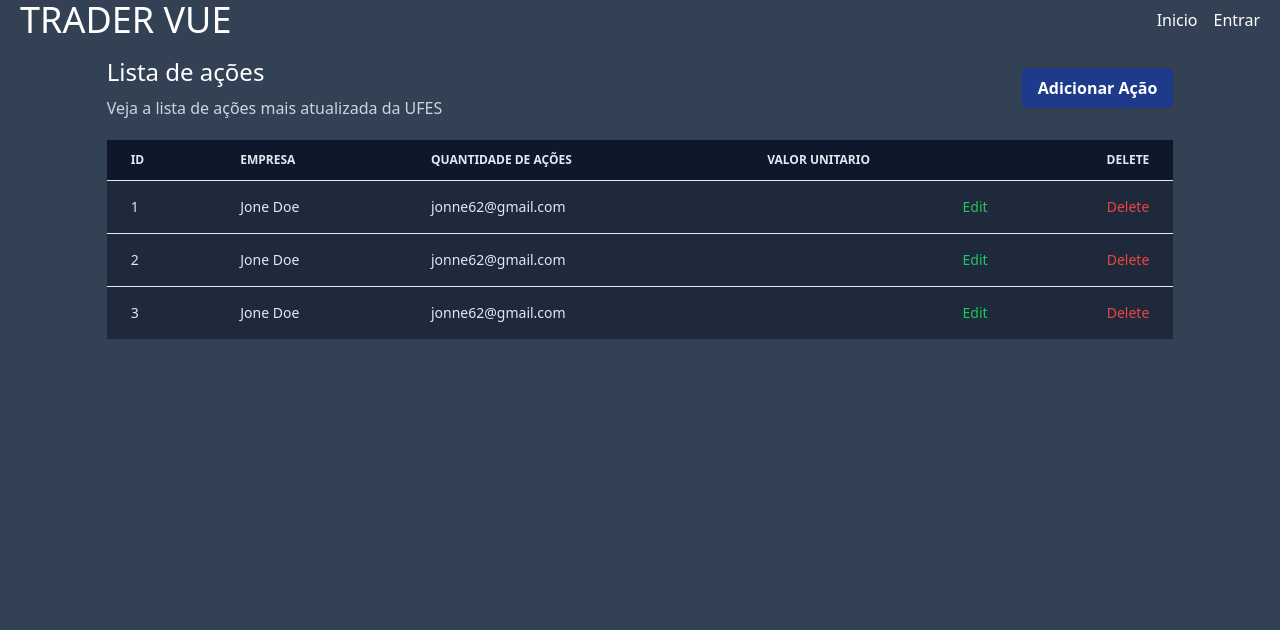
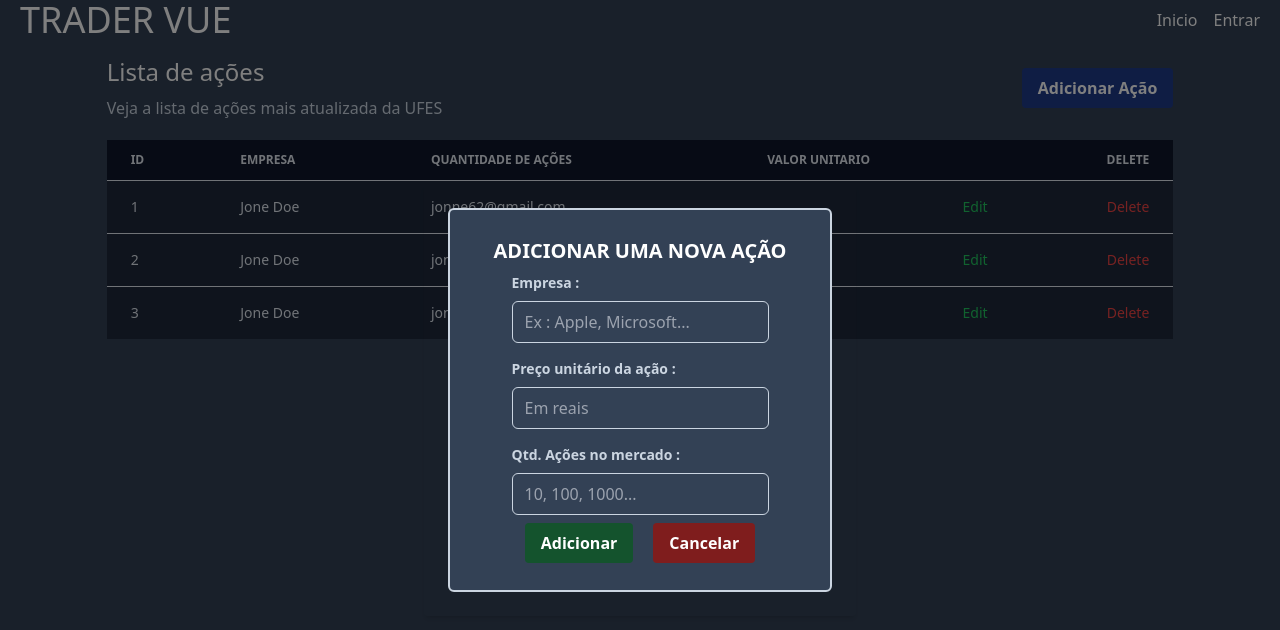
Before and after one commit to HiagoScierry/trade-vue, a Vue app: page / in a window 1280 px wide. Both pictures are taken after a click on the button "Adicionar Ação". Shown: the top 630 px of the page. Built offline with nearby package versions, Linux system fonts and the light colour scheme.

Commit message:
criado modal para formulario de empresa

```diff
--- /dev/null
+++ b/src/components/formEnterprise.vue
@@ -0,0 +1,67 @@
+<template>
+  <modalComponent :show="show">
+    <div
+      class="flex flex-col justify-center items-center h-96 w-96 bg-slate-700 border-2 border-slate-300 rounded-md p-5"
+    >
+      <h1 class="text-xl font-bold uppercase">Adicionar uma nova ação</h1>
+      <div>
+        <inputComponent
+          type="text"
+          label="Empresa :"
+          placeholder="Ex : Apple, Microsoft..."
+          :value="enterprise.name"
+        ></inputComponent>
+        <inputComponent
+          type="number"
+          label="Preço unitário da ação :"
+          placeholder="Em reais"
+          :value="enterprise.value"
+        ></inputComponent>
+        <inputComponent
+          type="number"
+          label="Qtd. Ações no mercado :"
+          placeholder="10, 100, 1000..."
+          :value="enterprise.required"
+        ></inputComponent>
+      </div>
+
+      <div class="flex justify-end items-center gap-5">
+        <buttonComponent type="success" text="Adicionar"></buttonComponent>
+        <buttonComponent @click="closeMethod" type="danger" text="Cancelar"></buttonComponent>
+      </div>
+    </div>
+  </modalComponent>
+</template>
+
+<script>
+import modalComponent from './modalcomponent.vue'
+import inputComponent from './inputComponent.vue'
+import buttonComponent from './buttonComponent.vue'
+export default {
+  name: 'formEnterpriseComponent',
+  components: {
+    modalComponent,
+    inputComponent,
+    buttonComponent
+  },
+  props: {
+    show: {
+      default: false,
+      required: true,
+      type: Boolean
+    },
+    enterprise: {
+      type: Object,
+      required: false
+    },
+    addMethod: {
+      type: Function,
+      required: true
+    },
+    closeMethod: {
+      type: Function,
+      required: true
+    }
+  },
+}
+</script>
--- /dev/null
+++ b/src/components/inputComponent.vue
@@ -0,0 +1,40 @@
+<template>
+   <div class="max-w-md mx-auto rounded-md overflow-hidden p-2">
+    <label :for="label" class="block text-slate-300 text-sm font-bold mb-2">{{ label }}</label>
+    <input
+        :type="type"
+        :id="label"
+        :name="label"
+        class="w-full px-3 py-2 border border-slate-300 bg-slate-700 text-slate-300 rounded-md focus:outline-none focus:border-slate-500"
+        :placeholder="placeholder">
+</div>
+</template>
+
+<script>
+export default {
+    name: 'inputComponent',
+    props: {
+        label: {
+            default: '',
+            required: true,
+            type: String
+        },
+        value: {
+            default: '',
+            required: false,
+            type: String
+        },
+        placeholder: {
+            default: '',
+            required: false,
+            type: String
+        },
+        type: {
+            default: 'text',
+            required: false,
+            type: String
+        }
+    }
+}
+
+</script>
--- a/src/components/layout.vue
+++ b/src/components/layout.vue
@@ -1,5 +1,5 @@
 <template>
-    <div class="bg-slate-700 text-white w-screen h-screen">
+    <div :class="{'overflow-hidden': openModal}" class="bg-slate-700 text-white w-screen h-screen">
         <slot></slot>
     </div>
 </template>
@@ -7,5 +7,11 @@
 <script>
     export default {
         name: 'LayoutComponent',
+        props: {
+            openModal: {
+                default: false,
+                type: Boolean
+            }
+        }
     };
 </script>
--- /dev/null
+++ b/src/components/modalComponent.vue
@@ -0,0 +1,23 @@
+<template>
+    <div
+        class="modal fixed inset-0 z-50 overflow-auto bg-black bg-opacity-50  flex items-center justify-center h-screen w-screen"
+        v-if="show"
+    >
+        <div class="modal-content shadow-md rounded p-6">
+            <slot></slot>
+        </div>
+    </div>
+</template>
+
+<script>
+    export default {
+        name: 'modalComponent',
+        props: {
+            show: {
+                type: Boolean,
+                required: true,
+                default: false
+            }
+        },
+    }
+</script>
--- a/src/views/HomeView.vue
+++ b/src/views/HomeView.vue
@@ -1,5 +1,5 @@
 <template>
-  <layout>
+  <layout :openModal="showAnyModal">
     <div class="flex justify-between items-center h-8 w-screen p-5">
       <div class="text-4xl">TRADER VUE</div>
       <nav>
@@ -18,26 +18,58 @@
             <p class="text-md text-slate-300">Veja a lista de ações mais atualizada da UFES</p>
           </div>
           <div>
-            <buttonComponent type="primary" text="Adicionar Ação">/</buttonComponent>
+            <buttonComponent type="primary" text="Adicionar Ação" @click="openModalToAddEnterprise"
+              >/</buttonComponent
+            >
           </div>
         </div>
         <tableListComponent></tableListComponent>
       </div>
     </div>
+
+    <formEnterpriseComponent
+      :enterprise="enterprise"
+      :show="showFormEnterprise"
+      :closeMethod="closeModalToAddEnterprise"
+    ></formEnterpriseComponent>
   </layout>
 </template>
 
 <script>
 import LayoutComponent from '@/Components/layout.vue'
-import buttonComponent from '@/Components/button.vue'
+import buttonComponent from '@/Components/buttonComponent.vue'
 import tableListComponent from '@/Components/tableList.vue'
+import formEnterpriseComponent from '@/Components/formEnterprise.vue'
 
 export default {
   name: 'HomeView',
   components: {
     layout: LayoutComponent,
     buttonComponent,
-    tableListComponent
+    tableListComponent,
+    formEnterpriseComponent
+  },
+  // create data
+  data: function () {
+    return {
+      showAnyModal: false,
+      showFormEnterprise: false,
+      enterprise: {
+        name: '',
+        value: 0,
+        quantity: 0
+      }
+    }
+  },
+  methods: {
+    openModalToAddEnterprise() {
+      this.showAnyModal = true;
+      this.showFormEnterprise = true;
+    },
+    closeModalToAddEnterprise() {
+      this.showAnyModal = false;
+      this.showFormEnterprise = false;
+    }
   }
 }
 </script>
```
Also changed, not shown: src/components/buttonComponent.vue (renamed from src/components/button.vue).
